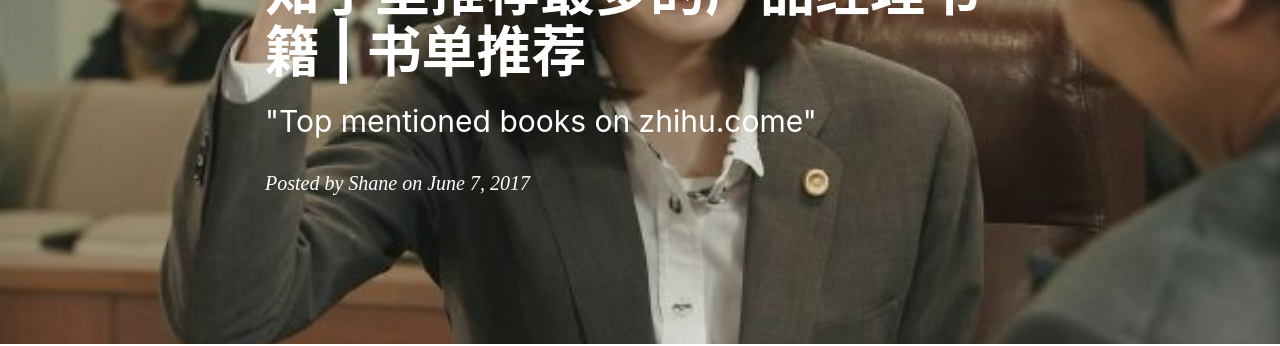
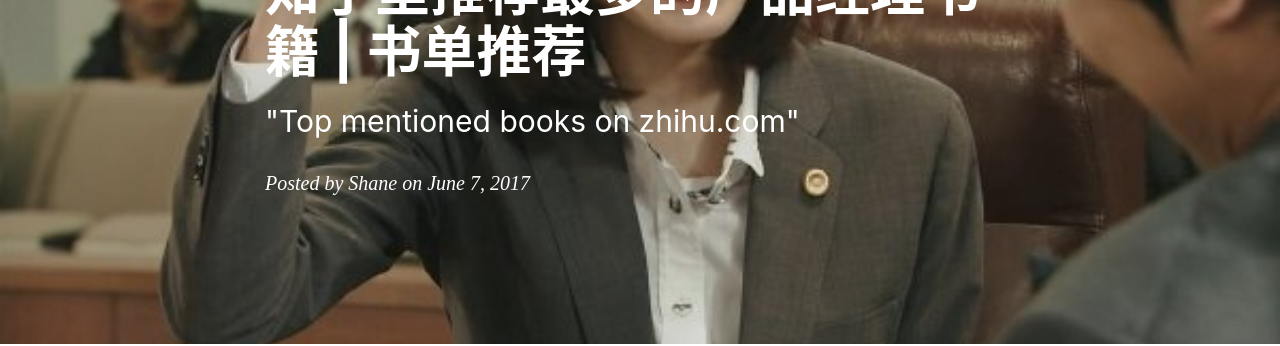
Before and after one commit to shaneliu/shaneliu.github.io, a Jekyll site: the page built from _posts/2017-06-07-Top-mentioned-books-on-zhihu.markdown, in a window 1280 px wide and 1400 px high. Shown: the part 239-585 px from the top of the window. Built offline with Jekyll 4.4.1, drawn with Linux system fonts in a browser that asks for light colours; nearby versions of some CDN libraries; comment, search, counter and statistics services are not loaded; some of the changed text lies outside the part shown.

Commit message:
modified subtitle of _post/2017...-zhihu.markdown

```diff
--- a/_posts/2017-06-07-Top-mentioned-books-on-zhihu.markdown
+++ b/_posts/2017-06-07-Top-mentioned-books-on-zhihu.markdown
@@ -1,7 +1,7 @@
 ---
 layout:     post
 title:      "知乎里推荐最多的产品经理书籍 | 书单推荐"
-subtitle:   " \"Top mentioned books on zhihu.come\""
+subtitle:   " \"Top mentioned books on zhihu.com\""
 date:       2017-06-07 12:00:00
 author:     "Shane"
 header-img: "img/Recommended.jpg"
```
Also changed, not shown: other parts of _posts/2017-06-07-Top-mentioned-books-on-zhihu.markdown (+1 -1 lines).
